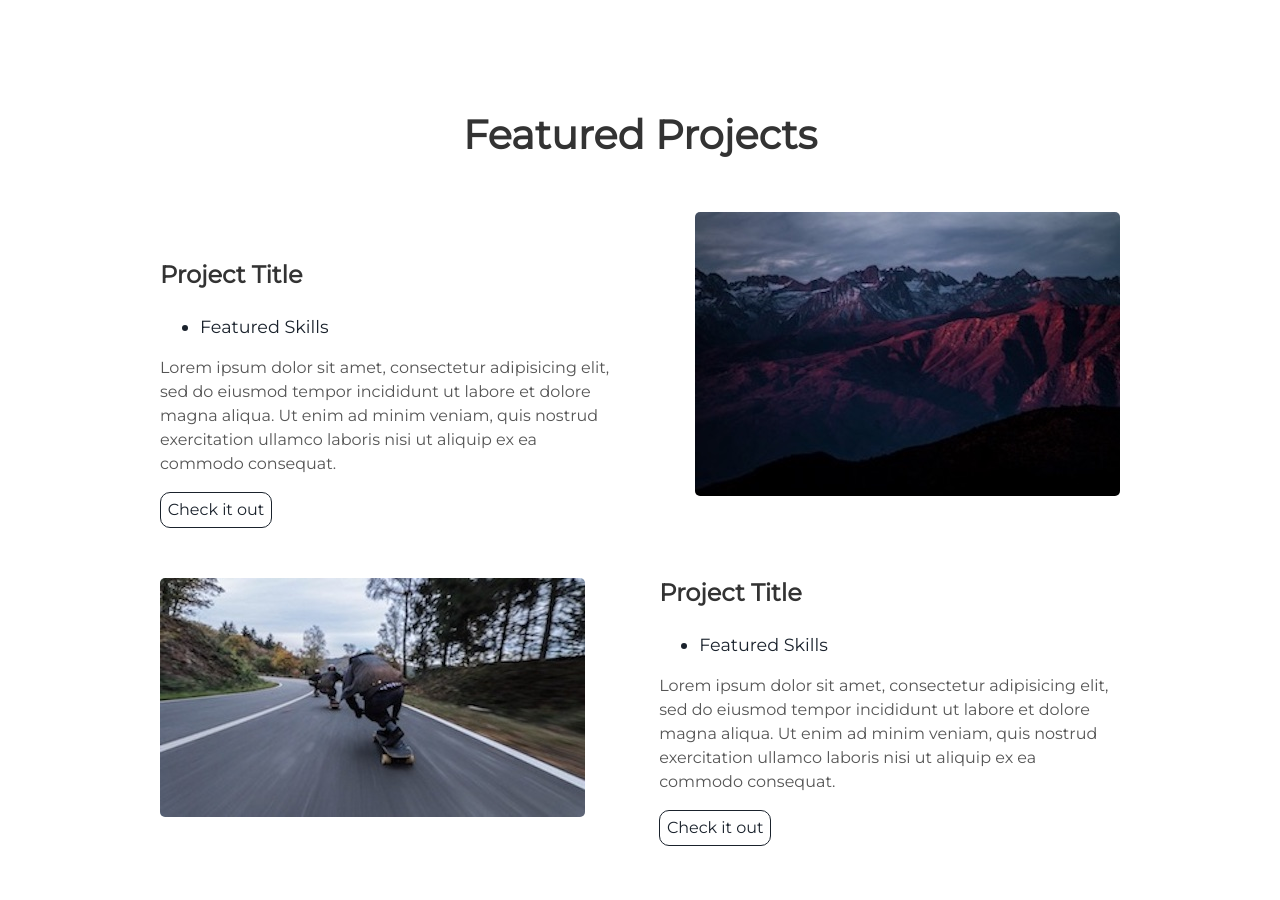
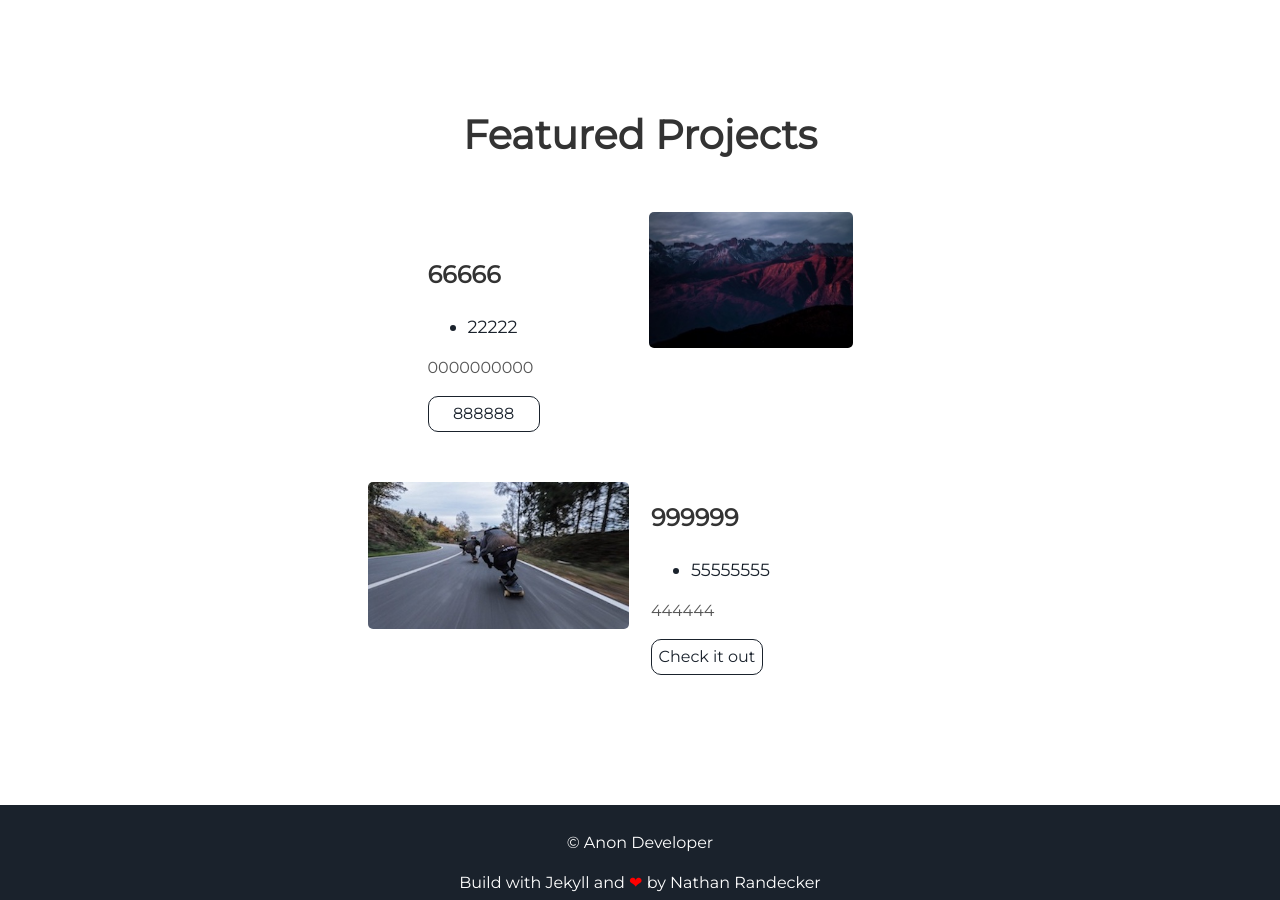
Before and after one commit to cxcf1212/old, a Jekyll site: the page built from index.html, in a window 1280 px wide and 900 px high, scrolled down 1511 px. Built offline with Jekyll 4.4.1, drawn with Linux system fonts in a browser that asks for light colours.

Commit message:
修改项目内容

```diff
--- a/_includes/projects.html
+++ b/_includes/projects.html
@@ -6,12 +6,12 @@
     <img alt="mountains" src="{{ "/assets/img/mountains.jpg" | prepend: site.baseurl }}" />
   </div>
   <div class="contents">
-    <h3> Project Title </h3>
+    <h3> 66666 </h3>
     <ul>
-      <li> Featured Skills</li>
+      <li> 22222</li>
     </ul>
-    <p>Lorem ipsum dolor sit amet, consectetur adipisicing elit, sed do eiusmod tempor incididunt ut labore et dolore magna aliqua. Ut enim ad minim veniam, quis nostrud exercitation ullamco laboris nisi ut aliquip ex ea commodo consequat.</p>
-    <a class="project-link" href="#">Check it out</a>
+    <p>0000000000</p>
+    <a class="project-link" href="#">888888</a>
   </div>
 </div>
 <div class="user-projects">
@@ -19,11 +19,11 @@
     <img alt="mountains" src="{{ "/assets/img/skate.jpg" | prepend: site.baseurl }}" />
   </div>
   <div class="contents-right">
-    <h3> Project Title </h3>
+    <h3> 999999 </h3>
     <ul>
-      <li> Featured Skills</li>
+      <li> 55555555</li>
     </ul>
-    <p>Lorem ipsum dolor sit amet, consectetur adipisicing elit, sed do eiusmod tempor incididunt ut labore et dolore magna aliqua. Ut enim ad minim veniam, quis nostrud exercitation ullamco laboris nisi ut aliquip ex ea commodo consequat.</p>
+    <p>444444</p>
     <a class="project-link" href="#">Check it out</a>
   </div>
 </div>
```
Also changed, not shown: _posts/README.md (added, +74 -0 lines).
